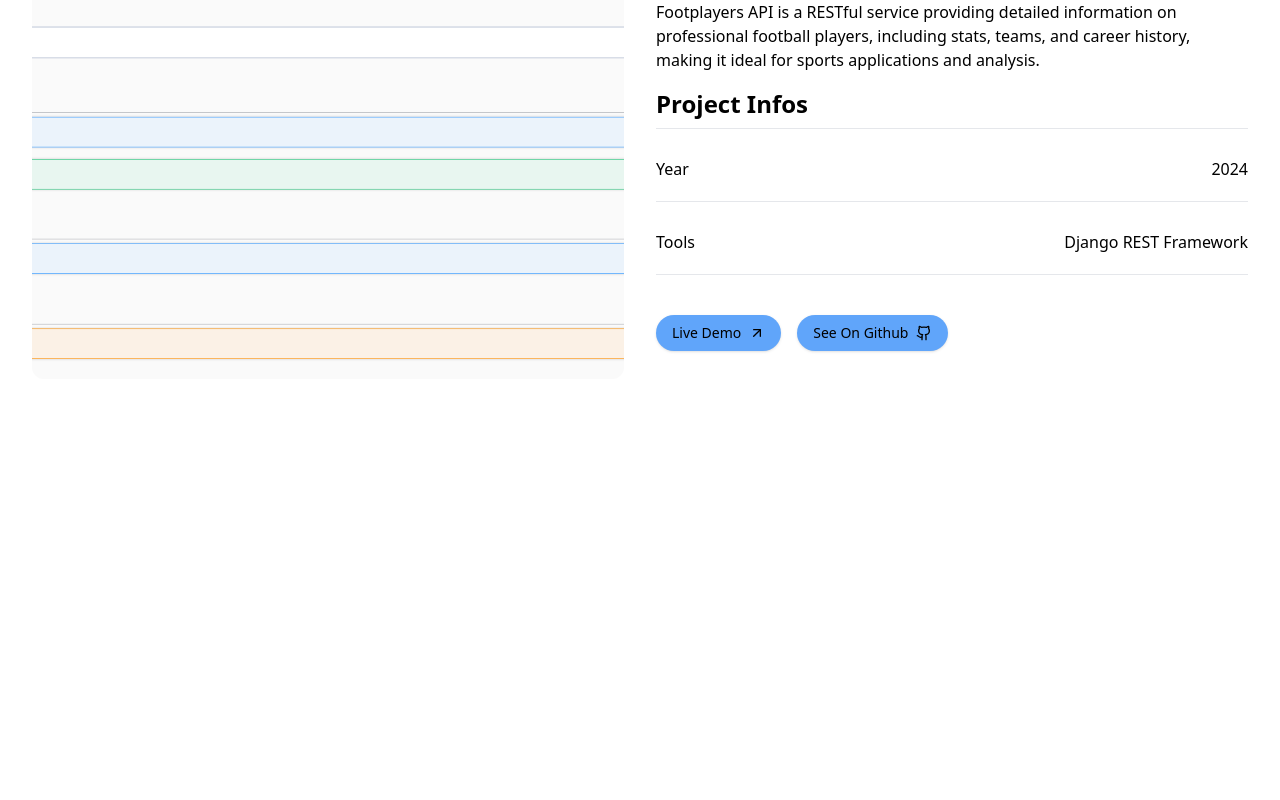
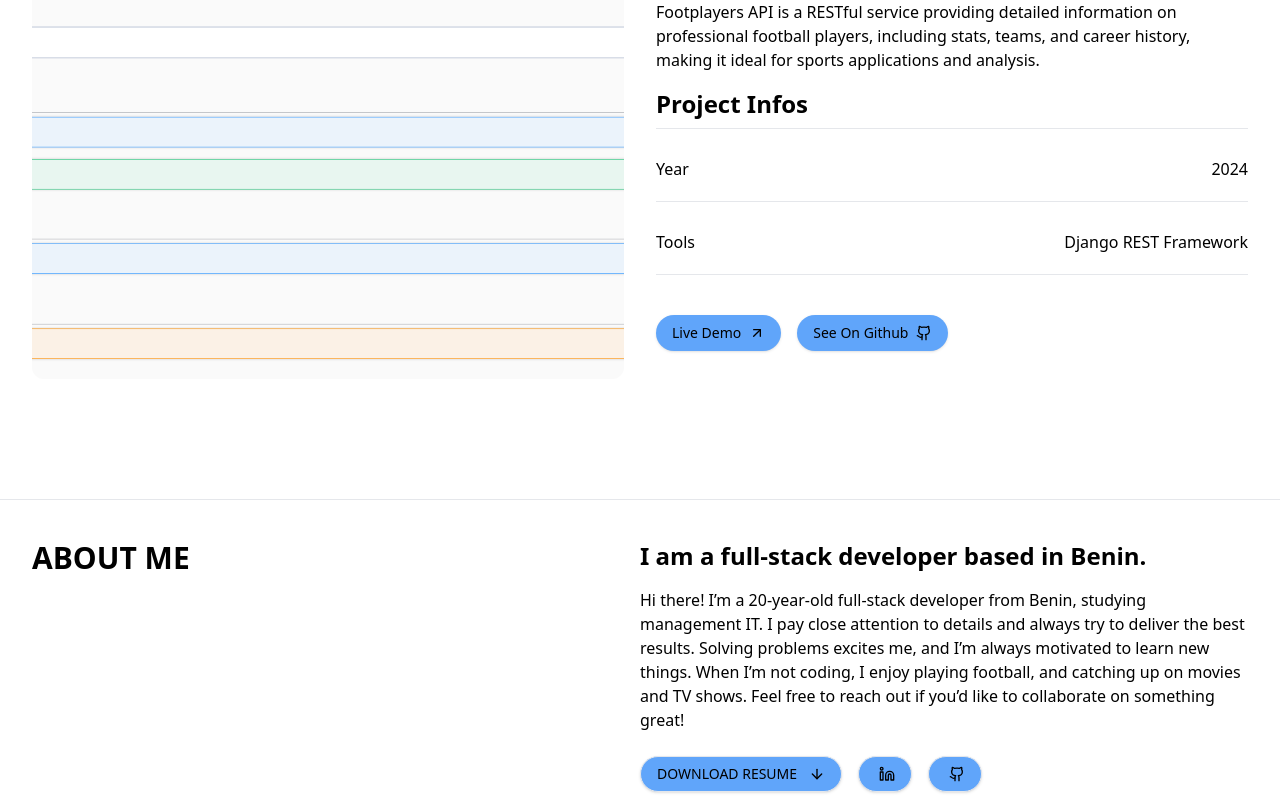
Before and after one commit to Lafiasabigado/Lafia-Portfolio, a Next.js app: page / in a window 1280 px wide. Shown: the part 2112-2912 px from the top of the page. Before the commit the page ends 2571 px from the top, so only its background shows below. Built offline with nearby package versions, Linux system fonts and the light colour scheme.

Commit message:
about section

```diff
--- a/app/about/page.tsx
+++ b/app/about/page.tsx
@@ -1,8 +1,53 @@
 import React from 'react'
+import { Button } from '@/components/ui/button'
+import Link from 'next/link'
+import { ArrowDown } from 'lucide-react'
+import { Github,Linkedin } from 'lucide-react'
 
 const About = () => {
+  const link = [
+    "https://drive.google.com/file/d/1RWYI8TM3-R3ns8IMfZ1pwe4MeqeMdAcP/view?usp=sharing",
+    "https://linkedin.com/in/lafia-sabi-gado-03910a292/",
+    "https://github.com/Lafiasabigado",
+  ]
   return (
-    <div>About</div>
+    <div className='pt-10'>
+        <hr className='pt-10 text-zinc-700'/>
+        <div className='max-w-7xl mx-auto px-4 sm:px-6 lg:px-8 gap-4'>
+          <div className='grid md:grid-cols-2 '>
+          <h1 className='text-3xl font-bold uppercase pb-4 sm:pb-0'>About Me</h1>
+          <div className='flex-col'>
+            <p className='text-2xl font-semibold'>
+             I am a full-stack developer based in Benin.
+            </p>
+            <p className='py-4'>
+              Hi there! I’m a 20-year-old full-stack developer from Benin, studying management IT.
+              I pay close attention to details and always try to deliver the best results. Solving problems excites me, and I’m always motivated to learn new things.
+              When I’m not coding, I enjoy playing football, and catching up on movies and TV shows.
+              Feel free to reach out if you’d like to collaborate on something great!
+            </p>
+            <div className='flex justify-start py-2 space-x-4'>
+              <Link href={link[0]}>
+                <Button className='bg-blue-400  uppercase  border rounded-full'>
+                  Download Resume
+                  <ArrowDown className='h-4 w-4 ml-1' />
+                </Button>
+              </Link>
+              <Link href={link[1]}>
+                <Button className='bg-blue-400  uppercase  border rounded-full'>
+                  <Linkedin className='h-4 w-4 ml-1' />
+                </Button>
+              </Link>
+              <Link href={link[2]}>
+                <Button className='bg-blue-400  uppercase  border rounded-full'>
+                  <Github className='h-4 w-4 ml-1' />
+                </Button>
+              </Link>
+            </div>
+          </div>
+      </div>
+    </div>
+    </div>
   )
 }
 
--- a/app/components/Presentation.tsx
+++ b/app/components/Presentation.tsx
@@ -5,6 +5,10 @@ import { Github, Linkedin } from 'lucide-react'
 import Link from 'next/link'
 
 const Presentation = () => {
+  const link = [
+    "https://linkedin.com/in/lafia-sabi-gado-03910a292/",
+    "https://github.com/Lafiasabigado"
+  ]
   return (
     <div className='gap-4 max-w-5xl mx-auto px-4 sm:px-6 lg:px-8 grid lg:grid-cols-2 md:grid-cols-2 items-center pt-10'>
       <div className=''>
@@ -19,19 +23,19 @@ const Presentation = () => {
          <div className='flex items-center space-x-4 pt-5'>
             <Button className='bg-blue-400 border rounded-full'>Contact Me</Button>
             <div className='text-blue-400'>
-             <Link href={"https://linkedin.com/in/lafia-sabi-gado-03910a292/"}>
+             <Link href={link[0]}>
                <Linkedin />
              </Link>
             </div>
             <div className='text-blue-400'>
-              <Link href={"https://github.com/LafiaSabiGado"}>
+              <Link href={link[1]}>
                 <Github />
               </Link>
             </div>
          </div>
       </div>
       <div className='pt-5 sm:pt-0'>
-        <div className='w-full sm:w-[300px] h-full hover:bg-zinc-700 rounded-xl flex justify-center drop-shadow-sm hover:scale-105 transition-transform duration-300 ease-in-out items-center bg-bgdarkPrimary'>
+        <div className='w-full sm:w-[300px] h-full hover:bg-zinc-800 rounded-xl flex justify-center drop-shadow-sm hover:scale-105 transition-transform duration-300 ease-in-out items-center bg-bgdarkPrimary'>
           <Image
           src='/logo1.png'
           alt='Lafia'
--- a/app/page.tsx
+++ b/app/page.tsx
@@ -1,12 +1,14 @@
 import React from 'react'
 import Presentation from './components/Presentation'
 import Projects from './projects/page'
+import About from './about/page'
 
 const Page = () => {
   return (
     <div className=''>
       <Presentation />
       <Projects />
+      <About />
     </div>
   )
 }
```
